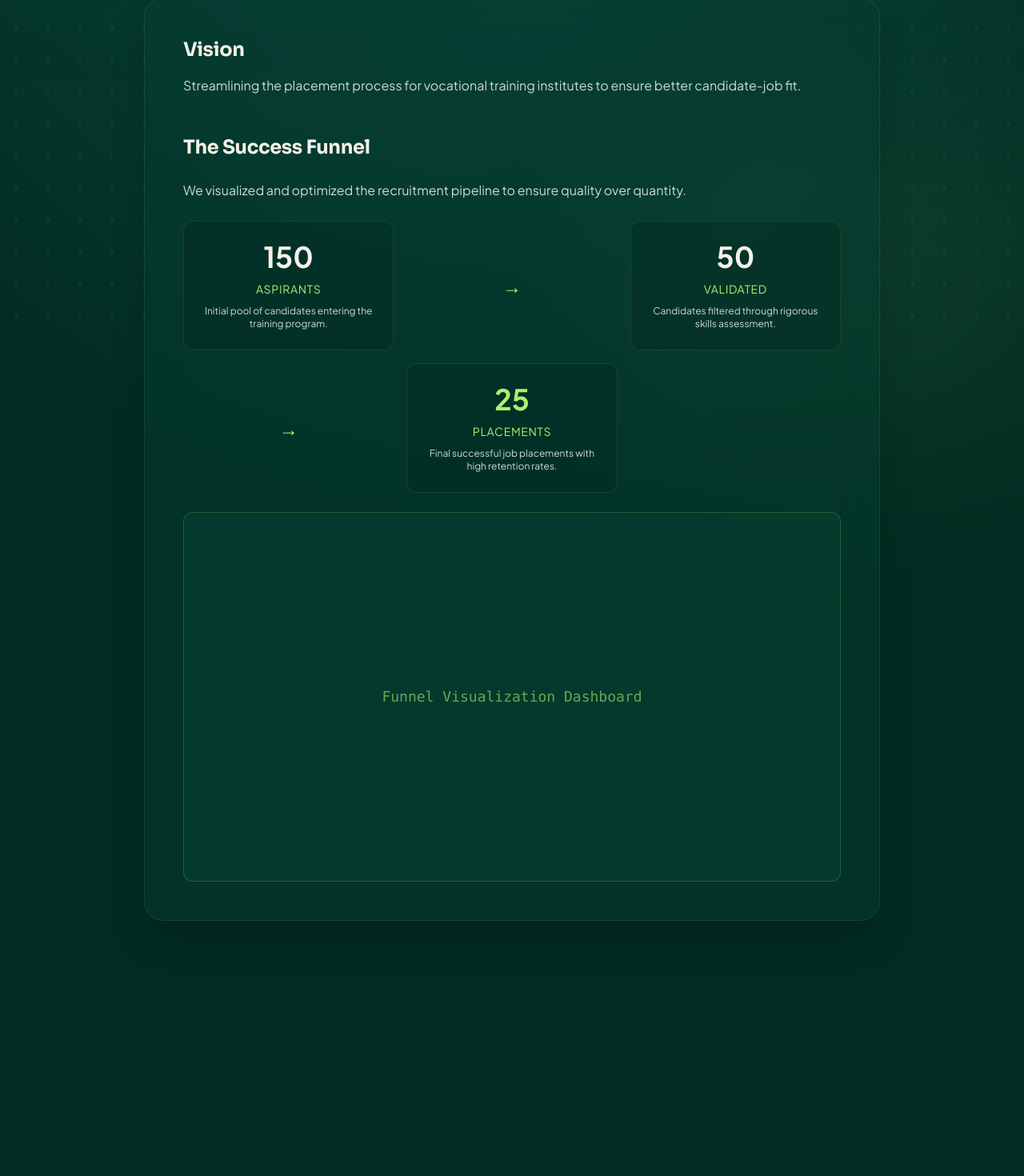
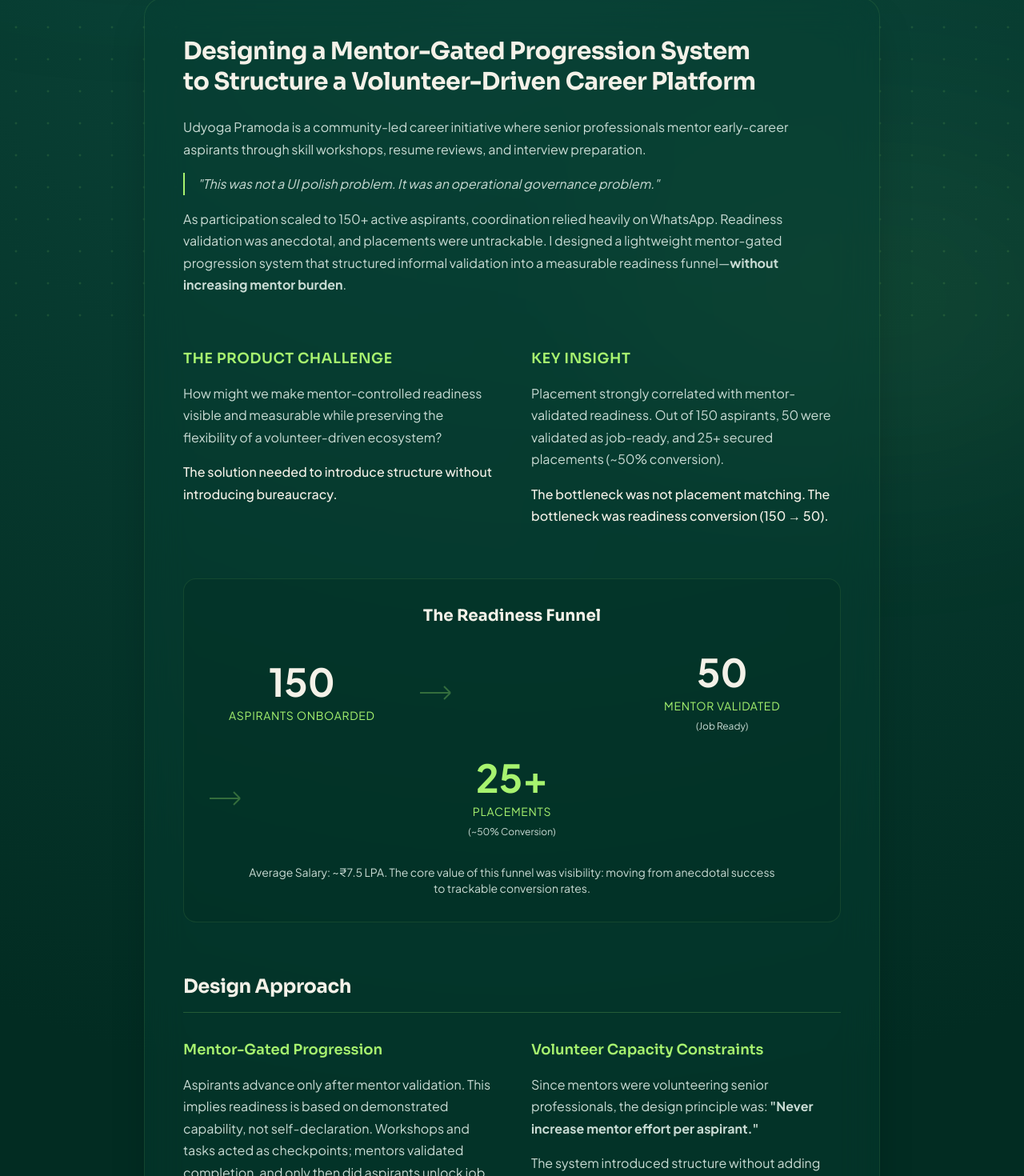
Before and after one commit to nirmith99/supragnya-portfolio, a Next.js app: page /udyoga-pramoda in a window 1280 px wide. Shown: the part 386-1856 px from the top of the page at 80% size. Before the commit the page ends 1617 px from the top, so only its background shows below. Built offline with nearby package versions, Linux system fonts and the light colour scheme.

Commit message:
feat: Updated Udyoga Pramoda content

```diff
--- a/app/udyoga-pramoda/page.tsx
+++ b/app/udyoga-pramoda/page.tsx
@@ -6,57 +6,127 @@
         <CaseStudyTemplate
             title="Udyoga Pramoda"
             role="Lead Designer"
-            timeline="4 Months"
-            tags={["EdTech", "Service Design", "User Flow"]}
+            timeline="Volunteer Initiative"
+            tags={["EdTech", "Service Design", "Operational Governance"]}
         >
-            <div className="space-y-12">
-                <section>
-                    <h2 className="text-2xl font-bold text-[#F4F1E8] mb-4">Vision</h2>
-                    <p className="text-[#cadcd5] leading-relaxed">
-                        Streamlining the placement process for vocational training institutes to ensure better candidate-job fit.
+            <div className="space-y-16">
+                {/* Intro */}
+                <section className="space-y-6">
+                    <h2 className="text-3xl font-bold text-[#F4F1E8] leading-tight">
+                        Designing a Mentor-Gated Progression System to Structure a Volunteer-Driven Career Platform
+                    </h2>
+                    <div className="text-[#cadcd5] leading-relaxed space-y-4">
+                        <p>
+                            Udyoga Pramoda is a community-led career initiative where senior professionals mentor early-career aspirants through skill workshops, resume reviews, and interview preparation.
+                        </p>
+                        <p className="border-l-2 border-[#a7f36f] pl-4 italic">
+                            &quot;This was not a UI polish problem. It was an operational governance problem.&quot;
+                        </p>
+                        <p>
+                            As participation scaled to 150+ active aspirants, coordination relied heavily on WhatsApp. Readiness validation was anecdotal, and placements were untrackable.
+                            I designed a lightweight mentor-gated progression system that structured informal validation into a measurable readiness funnel—<strong>without increasing mentor burden</strong>.
+                        </p>
+                    </div>
+                </section>
+
+                {/* Challenge & Insight */}
+                <section className="grid md:grid-cols-2 gap-12">
+                    <div className="space-y-4">
+                        <h3 className="text-[#a7f36f] font-semibold text-lg uppercase tracking-wide">The Product Challenge</h3>
+                        <p className="text-[#cadcd5]">
+                            How might we make mentor-controlled readiness visible and measurable while preserving the flexibility of a volunteer-driven ecosystem?
+                        </p>
+                        <p className="text-[#F4F1E8] font-medium">
+                            The solution needed to introduce structure without introducing bureaucracy.
+                        </p>
+                    </div>
+                    <div className="space-y-4">
+                        <h3 className="text-[#a7f36f] font-semibold text-lg uppercase tracking-wide">Key Insight</h3>
+                        <p className="text-[#cadcd5]">
+                            Placement strongly correlated with mentor-validated readiness.
+                            Out of 150 aspirants, 50 were validated as job-ready, and 25+ secured placements (~50% conversion).
+                        </p>
+                        <p className="text-[#F4F1E8] font-medium">
+                            The bottleneck was not placement matching. The bottleneck was readiness conversion (150 → 50).
+                        </p>
+                    </div>
+                </section>
+
+                {/* Funnel Visualization */}
+                <section className="bg-[#022c22]/30 p-8 rounded-2xl border border-[#a7f36f]/10 text-center">
+                    <h3 className="text-xl font-bold text-[#F4F1E8] mb-8">The Readiness Funnel</h3>
+                    <div className="grid md:grid-cols-3 gap-8 items-center justify-center">
+                        <div className="space-y-2">
+                            <span className="text-5xl font-bold text-[#F4F1E8] block">150</span>
+                            <span className="text-[#a7f36f] text-sm uppercase tracking-wider block">Aspirants Onboarded</span>
+                        </div>
+
+                        <div className="hidden md:block text-[#a7f36f]/30">
+                            <svg width="40" height="20" viewBox="0 0 40 20" fill="none" xmlns="http://www.w3.org/2000/svg">
+                                <path d="M0 10H38M38 10L30 2M38 10L30 18" stroke="currentColor" strokeWidth="2" />
+                            </svg>
+                        </div>
+
+                        <div className="space-y-2">
+                            <span className="text-5xl font-bold text-[#F4F1E8] block">50</span>
+                            <span className="text-[#a7f36f] text-sm uppercase tracking-wider block">Mentor Validated</span>
+                            <span className="text-[#cadcd5] text-xs block">(Job Ready)</span>
+                        </div>
+
+                        <div className="hidden md:block text-[#a7f36f]/30">
+                            <svg width="40" height="20" viewBox="0 0 40 20" fill="none" xmlns="http://www.w3.org/2000/svg">
+                                <path d="M0 10H38M38 10L30 2M38 10L30 18" stroke="currentColor" strokeWidth="2" />
+                            </svg>
+                        </div>
+
+                        <div className="space-y-2">
+                            <span className="text-5xl font-bold text-[#a7f36f] block">25+</span>
+                            <span className="text-[#a7f36f] text-sm uppercase tracking-wider block">Placements</span>
+                            <span className="text-[#cadcd5] text-xs block">(~50% Conversion)</span>
+                        </div>
+                    </div>
+                    <p className="text-[#cadcd5] mt-8 text-sm max-w-2xl mx-auto">
+                        Average Salary: ~₹7.5 LPA. The core value of this funnel was visibility: moving from anecdotal success to trackable conversion rates.
                     </p>
                 </section>
 
-                <section>
-                    <h2 className="text-2xl font-bold text-[#F4F1E8] mb-6">The Success Funnel</h2>
-
-                    <div className="space-y-6">
-                        <p className="text-[#cadcd5]">
-                            We visualized and optimized the recruitment pipeline to ensure quality over quantity.
-                        </p>
-
-                        <div className="grid md:grid-cols-3 gap-4">
-                            <div className="bg-[#022c22]/50 p-6 rounded-xl border border-[#a7f36f]/10 text-center">
-                                <span className="block text-4xl font-bold text-[#F4F1E8] mb-2">150</span>
-                                <span className="text-[#a7f36f] text-sm uppercase tracking-wider">Aspirants</span>
-                                <p className="text-xs text-[#cadcd5] mt-2">Initial pool of candidates entering the training program.</p>
-                            </div>
-
-                            <div className="hidden md:flex items-center justify-center">
-                                <span className="text-[#a7f36f] text-2xl">→</span>
-                            </div>
-
-                            <div className="bg-[#022c22]/50 p-6 rounded-xl border border-[#a7f36f]/10 text-center">
-                                <span className="block text-4xl font-bold text-[#F4F1E8] mb-2">50</span>
-                                <span className="text-[#a7f36f] text-sm uppercase tracking-wider">Validated</span>
-                                <p className="text-xs text-[#cadcd5] mt-2">Candidates filtered through rigorous skills assessment.</p>
-                            </div>
-
-                            <div className="hidden md:flex items-center justify-center">
-                                <span className="text-[#a7f36f] text-2xl">→</span>
-                            </div>
-
-                            <div className="bg-[#022c22]/50 p-6 rounded-xl border border-[#a7f36f]/10 text-center">
-                                <span className="block text-4xl font-bold text-[#a7f36f] mb-2">25</span>
-                                <span className="text-[#a7f36f] text-sm uppercase tracking-wider">Placements</span>
-                                <p className="text-xs text-[#cadcd5] mt-2">Final successful job placements with high retention rates.</p>
-                            </div>
+                {/* Design Approach & Solution */}
+                <section className="space-y-8">
+                    <h2 className="text-2xl font-bold text-[#F4F1E8] border-b border-[#a7f36f]/20 pb-4">Design Approach</h2>
+                    <div className="grid md:grid-cols-2 gap-12">
+                        <div>
+                            <h3 className="text-[#a7f36f] font-semibold text-lg mb-4">Mentor-Gated Progression</h3>
+                            <p className="text-[#cadcd5] mb-4">
+                                Aspirants advance only after mentor validation. This implies readiness is based on demonstrated capability, not self-declaration.
+                                Workshops and tasks acted as checkpoints; mentors validated completion, and only then did aspirants unlock job application access.
+                            </p>
+                            <ul className="space-y-2 text-[#cadcd5] text-sm">
+                                <li>• <strong>Before:</strong> Validation via WhatsApp, invisible to admin.</li>
+                                <li>• <strong>After:</strong> Centralized tracking, structured checkpoints, visible status.</li>
+                            </ul>
                         </div>
-
-                        <div className="mt-8">
-                            <GlassImagePlaceholder label="Funnel Visualization Dashboard" />
+                        <div>
+                            <h3 className="text-[#a7f36f] font-semibold text-lg mb-4">Volunteer Capacity Constraints</h3>
+                            <p className="text-[#cadcd5] mb-4">
+                                Since mentors were volunteering senior professionals, the design principle was: <strong>&quot;Never increase mentor effort per aspirant.&quot;</strong>
+                            </p>
+                            <p className="text-[#cadcd5]">
+                                The system introduced structure without adding administrative friction or increasing review workload.
+                            </p>
                         </div>
                     </div>
+                    <div className="mt-8">
+                        <GlassImagePlaceholder label="Mentor Validation Dashboard UI" />
+                    </div>
+                </section>
+
+                {/* Reflection */}
+                <section className="bg-[#a7f36f]/5 p-8 rounded-2xl border border-[#a7f36f]/10">
+                    <h2 className="text-xl font-bold text-[#F4F1E8] mb-4">Reflection</h2>
+                    <p className="text-[#cadcd5] leading-relaxed">
+                        The core value of this project was not in interface design, but in structuring informal mentor-driven progression into a scalable, trackable system.
+                        Future opportunity lies in improving readiness conversion (the 150 → 50 drop-off) through better pre-validation and clearer guidance, without increasing mentor burden.
+                    </p>
                 </section>
             </div>
         </CaseStudyTemplate>
```
